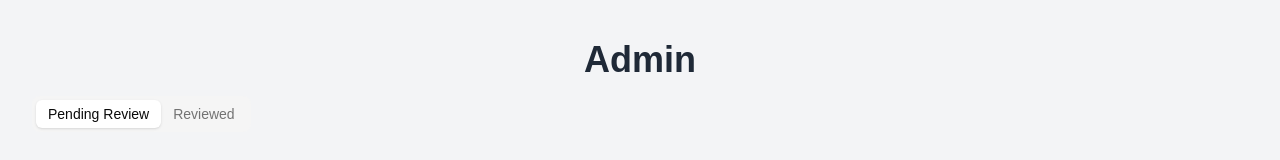
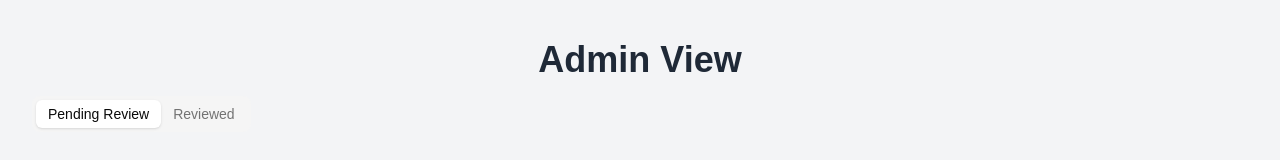
Before and after one commit to PitiNarak/condormhub-frontend, a Next.js app: page /admin in a window 1280 px wide. Shown: the top 160 px of the page. Built offline with nearby package versions, Linux system fonts and the light colour scheme.

Commit message:
refactor: change name of admin view

```diff
--- a/src/app/admin/adminHeader.tsx
+++ b/src/app/admin/adminHeader.tsx
@@ -1,7 +1,7 @@
 export default function AdminHeader() {
   return (
     <div className="text-center">
-      <p className="text-4xl font-bold text-gray-800">Admin</p>
+      <p className="text-4xl font-bold text-gray-800">Admin View</p>
     </div>
   );
 }
```
